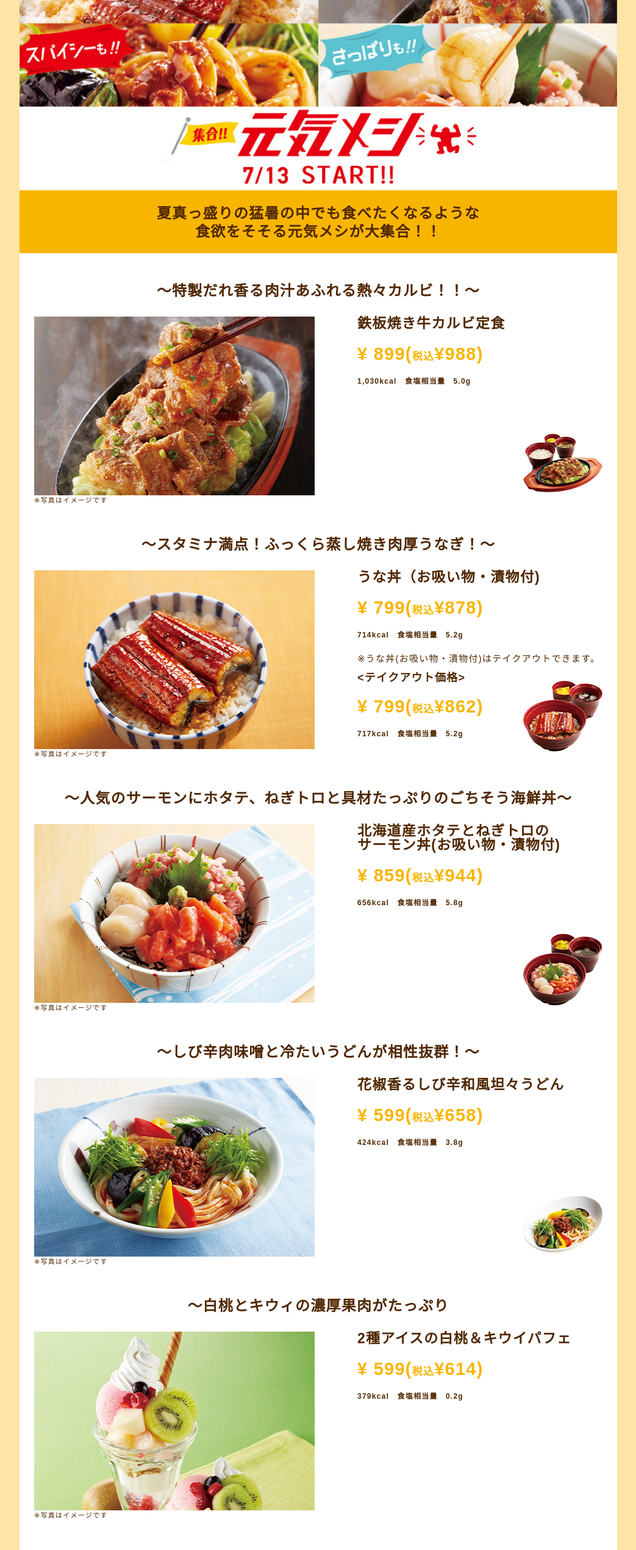
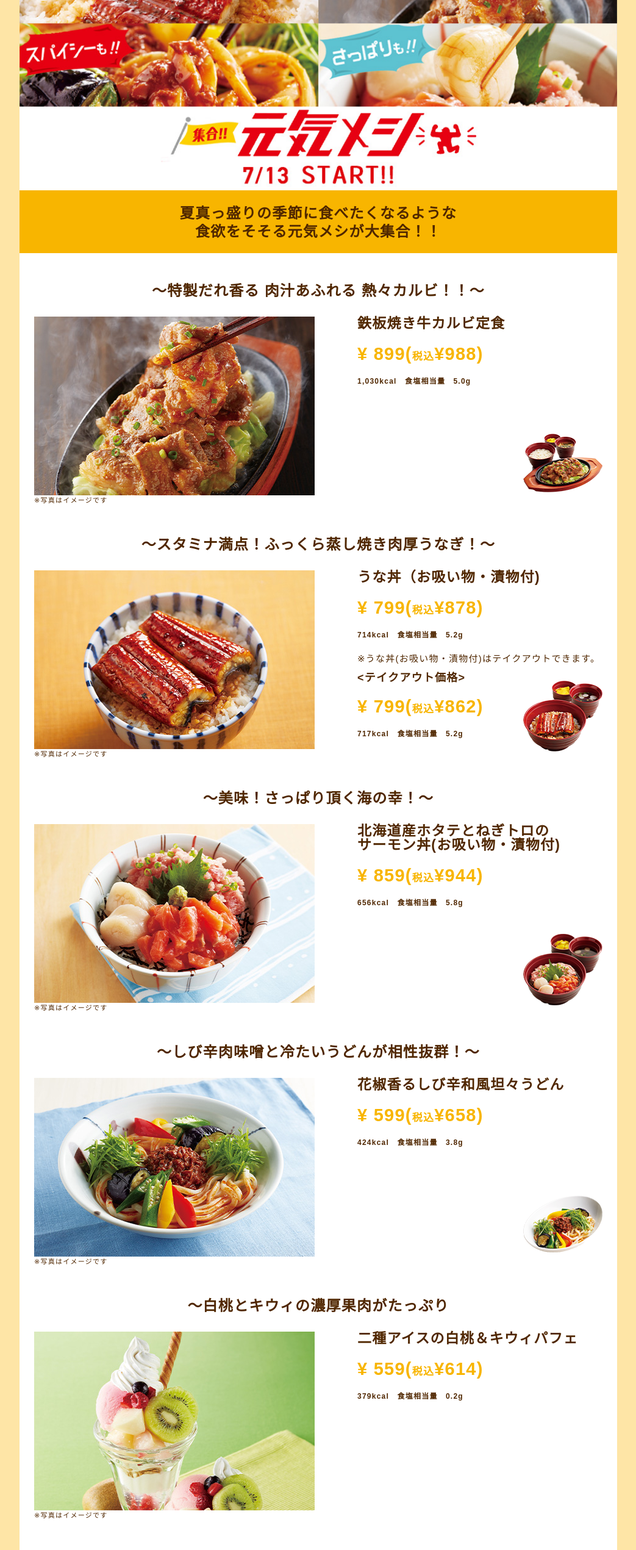
Before and after one commit to MorningDesign22/joyful.summer21, a plain HTML site: page index.html in a window 1280 px wide. Shown: the part 240-2781 px from the top of the page at 61% size, without its empty margins (118-1161 px from the left). Drawn offline with nearby package versions, Linux system fonts and the light colour scheme.

Commit message:
4th commit

```diff
--- a/index.html
+++ b/index.html
@@ -146,13 +146,13 @@
     </div>
     <div class="container">
         <div class="fair-menu">
-            <h2>夏真っ盛りの猛暑の中でも食べたくなるような<br>
+            <h2>夏真っ盛りの季節に食べたくなるような<br>
                 食欲をそそる元気メシが大集合！！
                 </h2>
         </div>
         <section class="menu">
             <div class="menu-title">
-              <h3>～特製だれ香る<br class="sp-br">肉汁あふれる熱々カルビ！！～</h3>
+              <h3>～特製だれ香る&nbsp;<br class="sp-br">肉汁あふれる&nbsp;熱々カルビ！！～</h3>
             </div>
             <div class="food-menu">
                 <div class="img">
@@ -193,7 +193,7 @@
             </div>
             <!--海鮮丼-->
             <div class="menu-title">
-                <h3>～人気のサーモンにホタテ、<br class="sp-br">ねぎトロと具材たっぷりのごちそう海鮮丼～</h3>
+                <h3>～美味！さっぱり頂く海の幸！～</h3>
             </div>
             <div class="food-menu">
                 <div class="img">
@@ -237,14 +237,14 @@
                     <p class="thisisimage">※写真はイメージです</p>
                 </div>
                 <div class="text-box">
-                    <h3>2種アイスの白桃＆キウイパフェ</h3>
-                    <p class="price">¥ 599(<span class="small">税込</span>¥614)</p>
+                    <h3>二種アイスの白桃＆キウィパフェ</h3>
+                    <p class="price">¥ 559(<span class="small">税込</span>¥614)</p>
                     <p class="kcal">379kcal&emsp;食塩相当量&emsp;0.2g</p>
                 </div>
             </div>
             <!--パフェ02-->
             <div class="menu-title">
-                <h3>〜甘くて濃密な白桃と<br class="sp-br">果実味豊かなキウイをミニサイズで気軽に〜</h3>
+                <h3>〜甘くて濃密な白桃と<br class="sp-br">果実味豊かなキウィをミニサイズで気軽に〜</h3>
             </div>
             <div class="food-menu">
                 <div class="img">
```
